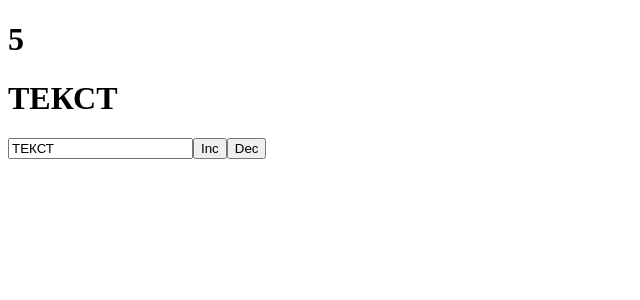
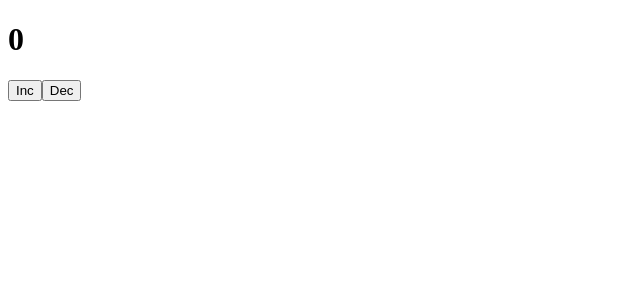
Before and after one commit to VNagorniy/base-react, a React (Create React App) app: page / in a window 1280 px wide. Shown: the top 300 px of the page, without its empty margins (0-640 px from the left). Built offline with nearby package versions, Linux system fonts and the light colour scheme.

Commit message:
Создание функционального и классового компонента

```diff
--- a/src/App.js
+++ b/src/App.js
@@ -1,24 +1,13 @@
 import React, { useState } from 'react';
+import ClassCounter from './components/ClassCounter';
+import Counter from './components/Counter';
 
 function App() {
-  const [likes, setLikes] = useState(5);
   const [value, setValue] = useState('ТЕКСТ');
-
-  function increment() {
-    setLikes(likes + 1);
-  }
-
-  function decrement() {
-    setLikes(likes - 1);
-  }
 
   return (
     <div className='App'>
-      <h1>{likes}</h1>
-      <h1>{value}</h1>
-      <input type='text' value={value} onChange={(event) => setValue(event.target.value)}></input>
-      <button onClick={increment}>Inc</button>
-      <button onClick={decrement}>Dec</button>
+      <ClassCounter />
     </div>
   );
 }
--- /dev/null
+++ b/src/components/ClassCounter.jsx
@@ -0,0 +1,30 @@
+import React from 'react';
+
+class ClassCounter extends React.Component {
+  constructor(props) {
+    super(props);
+    this.state = {
+      count: 0,
+    };
+    this.increment = this.increment.bind(this);
+    this.decrement = this.decrement.bind(this);
+  }
+  increment() {
+    this.setState({ count: this.state.count + 1 });
+  }
+
+  decrement() {
+    this.setState({ count: this.state.count - 1 });
+  }
+  render() {
+    return (
+      <div>
+        <h1>{this.state.count}</h1>
+        <button onClick={this.increment}>Inc</button>
+        <button onClick={this.decrement}>Dec</button>
+      </div>
+    );
+  }
+}
+
+export default ClassCounter;
--- /dev/null
+++ b/src/components/Counter.jsx
@@ -0,0 +1,23 @@
+import React, { useState } from 'react';
+
+const Counter = function () {
+  const [count, setCount] = useState(0);
+
+  function increment() {
+    setCount(count + 1);
+  }
+
+  function decrement() {
+    setCount(count - 1);
+  }
+
+  return (
+    <div>
+      <h1>{count}</h1>
+      <button onClick={increment}>Inc</button>
+      <button onClick={decrement}>Dec</button>
+    </div>
+  );
+};
+
+export default Counter;
```
